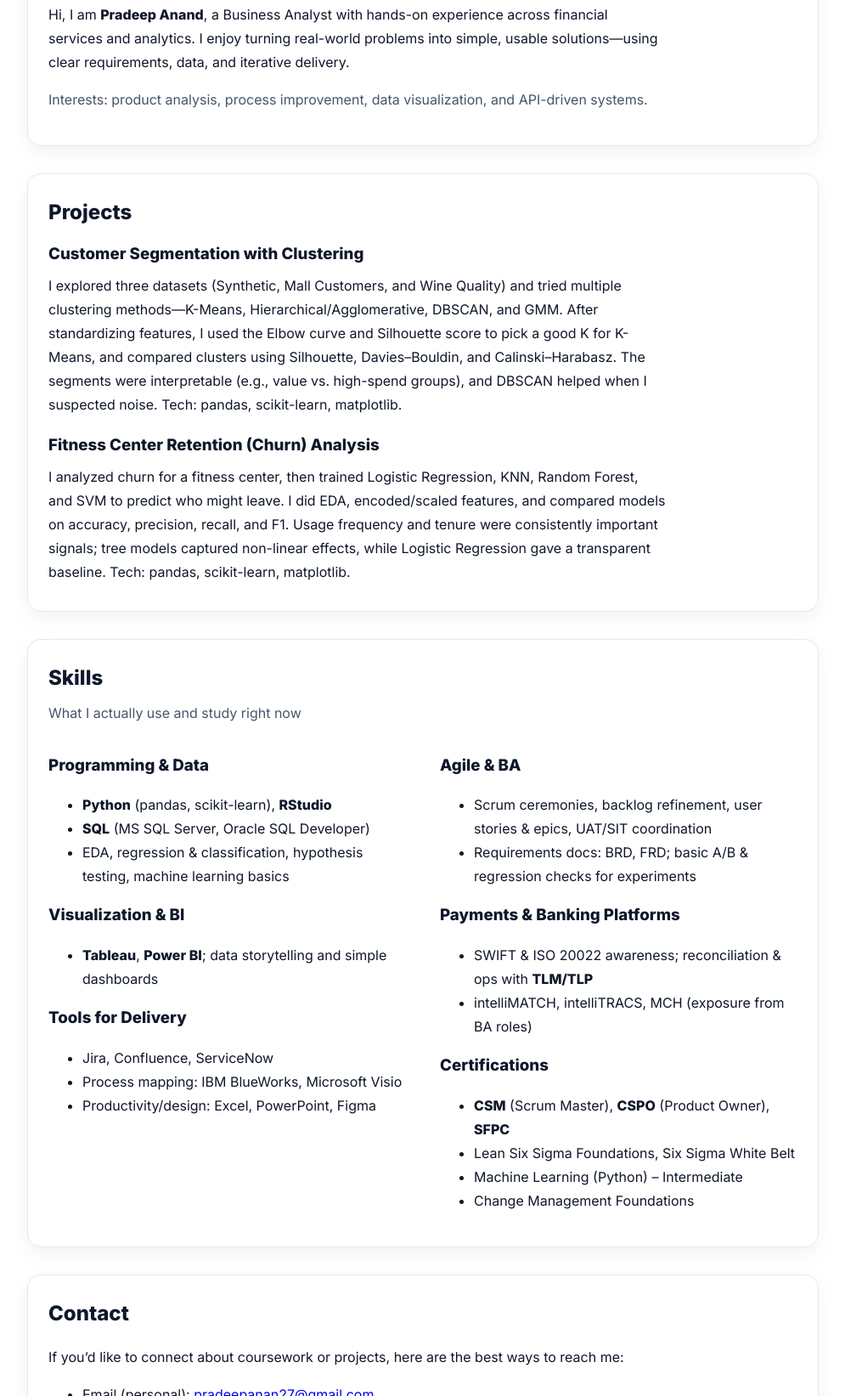
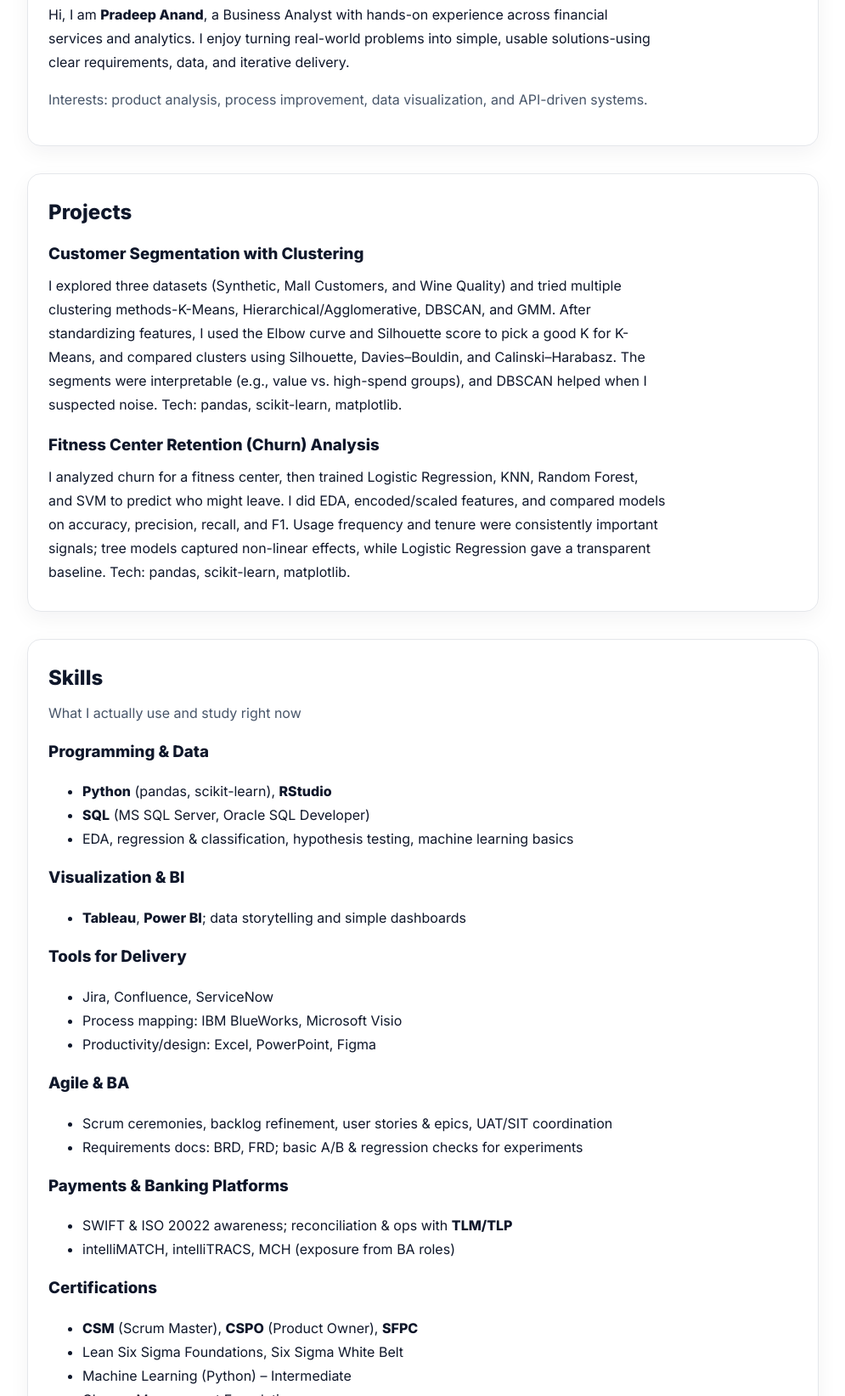
Before and after one commit to Pradeep-usf/portfolio-pradeepanand, a plain HTML site: page index.html in a window 1280 px wide. Shown: the part 341-1984 px from the top of the page at 85% size, without its empty margins (142-1137 px from the left). Drawn offline with Linux system fonts and the light colour scheme.

Commit message:
Add index.html with About Me

```diff
--- a/index.html
+++ b/index.html
@@ -131,7 +131,7 @@ a:focus-visible, .btn:focus-visible{
       <p>
         Hi, I am <strong>Pradeep Anand</strong>, a Business Analyst with hands-on experience across
         financial services and analytics. I enjoy turning real-world problems into simple,
-        usable solutions—using clear requirements, data, and iterative delivery.
+        usable solutions-using clear requirements, data, and iterative delivery.
       </p>
       <p class="muted">Interests: product analysis, process improvement, data visualization, and API-driven systems.</p>
     </section>
@@ -144,7 +144,7 @@ a:focus-visible, .btn:focus-visible{
         <h3>Customer Segmentation with Clustering</h3>
         <p style="margin:0 0 8px;">
           I explored three datasets (Synthetic, Mall Customers, and Wine Quality) and tried
-          multiple clustering methods—K-Means, Hierarchical/Agglomerative, DBSCAN, and GMM.
+          multiple clustering methods-K-Means, Hierarchical/Agglomerative, DBSCAN, and GMM.
           After standardizing features, I used the Elbow curve and Silhouette score to pick
           a good K for K-Means, and compared clusters using Silhouette, Davies–Bouldin, and
           Calinski–Harabasz. The segments were interpretable (e.g., value vs. high-spend
@@ -169,11 +169,9 @@ a:focus-visible, .btn:focus-visible{
 
     <!-- SKILLS -->
     <section id="skills" class="card reveal">
-  <h2>Skills</h2>
-  <p class="muted" style="margin-top:-6px;">What I actually use and study right now</p>
+      <h2>Skills</h2>
+      <p class="muted" style="margin-top:-6px;">What I actually use and study right now</p>
 
-  <div class="skills-grid">
-    <div>
       <h3 style="margin:16px 0 8px;">Programming & Data</h3>
       <ul>
         <li><strong>Python</strong> (pandas, scikit-learn), <strong>RStudio</strong></li>
@@ -192,9 +190,7 @@ a:focus-visible, .btn:focus-visible{
         <li>Process mapping: IBM BlueWorks, Microsoft Visio</li>
         <li>Productivity/design: Excel, PowerPoint, Figma</li>
       </ul>
-    </div>
 
-    <div>
       <h3 style="margin:16px 0 8px;">Agile & BA</h3>
       <ul>
         <li>Scrum ceremonies, backlog refinement, user stories & epics, UAT/SIT coordination</li>
@@ -214,9 +210,7 @@ a:focus-visible, .btn:focus-visible{
         <li>Machine Learning (Python) – Intermediate</li>
         <li>Change Management Foundations</li>
       </ul>
-    </div>
-  </div>
-</section>
+    </section>
 
     <!-- CONTACT -->
     <section id="contact" class="card reveal">
```
